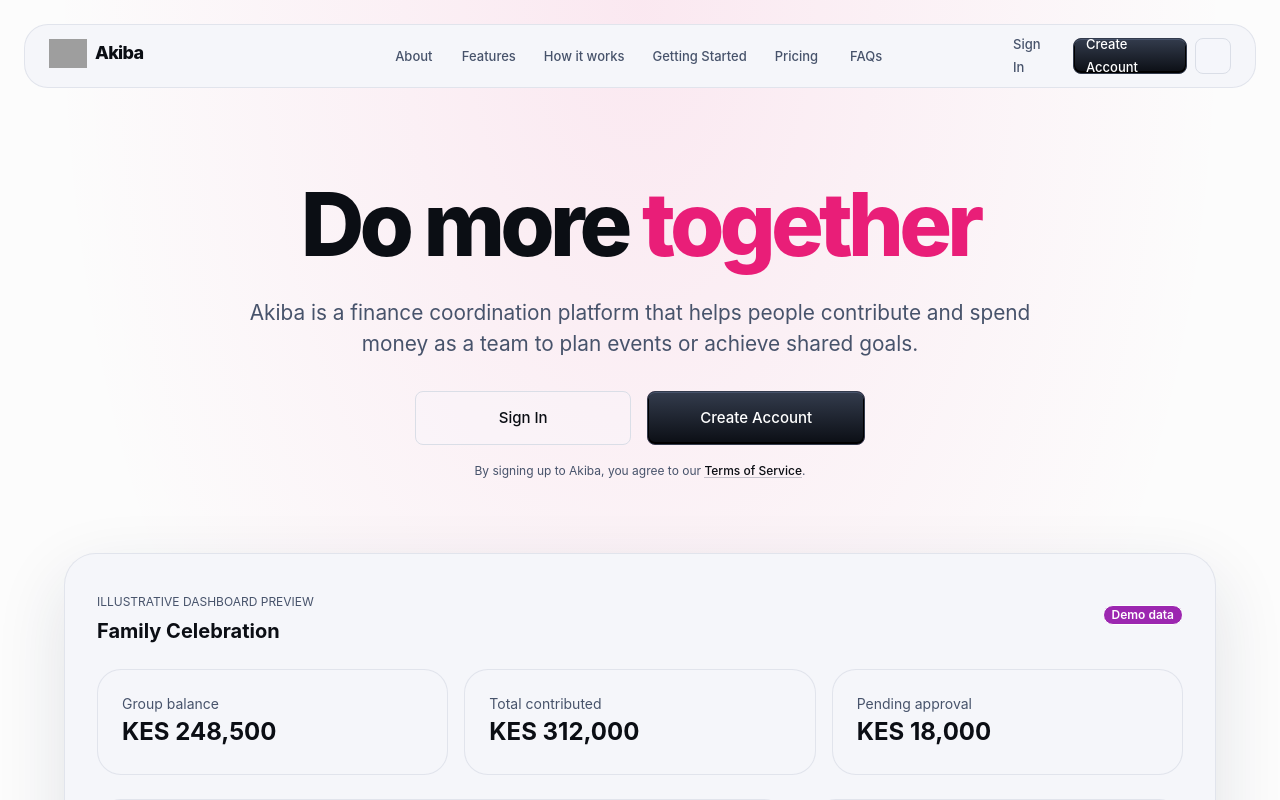
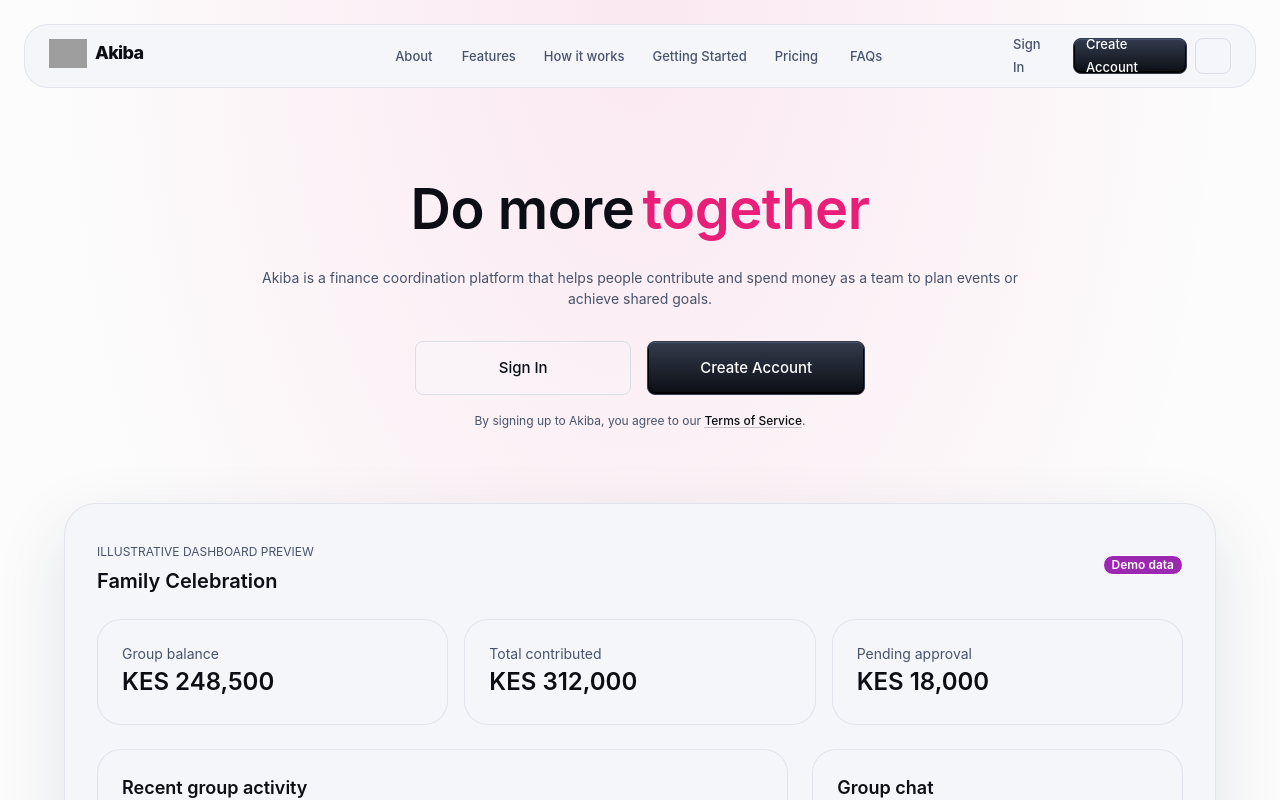
Before and after one commit to aogajoseph/akiba, a Next.js app: page /welcome in a window 1280 px wide. Shown: the top 800 px of the page. Built offline with nearby package versions, Linux system fonts and the light colour scheme; grey boxes are pictures that could not be loaded; some icons are missing.

Commit message:
Restore original MUI marketing typography hierarchy

```diff
--- a/app/marketing-template/components/Hero.tsx
+++ b/app/marketing-template/components/Hero.tsx
@@ -2,15 +2,15 @@ import { Box, Button, Container, Link, Paper, Stack, Typography, Chip } from '@m
 export default function Hero() {
  return <Box id="hero" sx={{scrollMarginTop:110,background:'radial-gradient(ellipse at 50% 0%,rgba(236,30,123,.09),transparent 65%)'}}>
  <Container maxWidth="lg" sx={{pt:{xs:17,md:22},pb:9,textAlign:'center'}}>
- <Typography variant="h1" sx={{fontWeight:800,fontSize:{xs:'3.2rem',md:'5.5rem'},letterSpacing:'-.055em',lineHeight:1.1}}>Do more <Box component="span" sx={{color:'#E91E78'}}>together</Box></Typography>
- <Typography sx={{maxWidth:790,mx:'auto',mt:3,color:'text.secondary',fontSize:{xs:'1.1rem',md:'1.3rem'}}}>Akiba is a finance coordination platform that helps people contribute and spend money as a team to plan events or achieve shared goals.</Typography>
+ <Typography variant="h1" sx={{display:'flex',justifyContent:'center',flexWrap:'wrap',gap:1,fontSize:'clamp(3rem, 10vw, 3.5rem)'}}>Do more <Box component="span" sx={{color:'#E91E78'}}>together</Box></Typography>
+ <Typography variant="body1" sx={{maxWidth:790,mx:'auto',mt:3,color:'text.secondary',textAlign:'center'}}>Akiba is a finance coordination platform that helps people contribute and spend money as a team to plan events or achieve shared goals.</Typography>
  <Stack direction={{xs:'column',sm:'row'}} spacing={2} justifyContent="center" sx={{mt:4,maxWidth:450,mx:'auto'}}>
  <Button href="/login" size="large" variant="outlined" fullWidth sx={{py:1.6}}>Sign In</Button><Button href="/signup" size="large" variant="contained" fullWidth sx={{py:1.6,bgcolor:'#E91E78','&:hover':{bgcolor:'#C21863'}}}>Create Account</Button></Stack>
  <Typography variant="caption" color="text.secondary" sx={{display:'block',mt:2}}>By signing up to Akiba, you agree to our <Link href="/terms">Terms of Service</Link>.</Typography>
  <Paper variant="outlined" sx={{mt:9,p:{xs:2,md:4},borderRadius:4,textAlign:'left',boxShadow:'0 25px 70px rgba(26,38,65,.12)'}}>
- <Stack direction="row" justifyContent="space-between" alignItems="center"><Box><Typography variant="overline" color="text.secondary">Illustrative dashboard preview</Typography><Typography variant="h5" fontWeight={700}>Family Celebration</Typography></Box><Chip label="Demo data" color="secondary"/></Stack>
+ <Stack direction="row" justifyContent="space-between" alignItems="center"><Box><Typography variant="overline" color="text.secondary">Illustrative dashboard preview</Typography><Typography variant="h5">Family Celebration</Typography></Box><Chip label="Demo data" color="secondary"/></Stack>
  <Stack direction={{xs:'column',md:'row'}} spacing={2} sx={{mt:3}}>
- {[[ 'Group balance','KES 248,500'],['Total contributed','KES 312,000'],['Pending approval','KES 18,000']].map(([name,value])=><Paper key={name} variant="outlined" sx={{p:3,flex:1,borderRadius:3}}><Typography variant="body2" color="text.secondary">{name}</Typography><Typography variant="h4" fontWeight={750}>{value}</Typography></Paper>)}</Stack>
+ {[[ 'Group balance','KES 248,500'],['Total contributed','KES 312,000'],['Pending approval','KES 18,000']].map(([name,value])=><Paper key={name} variant="outlined" sx={{p:3,flex:1,borderRadius:3}}><Typography variant="body2" color="text.secondary">{name}</Typography><Typography variant="h4">{value}</Typography></Paper>)}</Stack>
  <Stack direction={{xs:'column',md:'row'}} spacing={3} sx={{mt:3}}>
  <Paper variant="outlined" sx={{p:3,flex:2,borderRadius:3}}><Typography variant="h6">Recent group activity</Typography>{[['Mary contributed','+ KES 15,000'],['Venue payment approved','− KES 24,000'],['James contributed','+ KES 8,500']].map(([a,b])=><Stack key={a} direction="row" justifyContent="space-between" sx={{py:2,borderBottom:'1px solid',borderColor:'divider'}}><Typography>{a}</Typography><Typography fontWeight={700}>{b}</Typography></Stack>)}</Paper>
  <Paper variant="outlined" sx={{p:3,flex:1,borderRadius:3}}><Typography variant="h6">Group chat</Typography><Typography sx={{mt:2}}>Mary: Venue deposit confirmed! 🎉</Typography><Typography sx={{mt:2,color:'text.secondary'}}>James: Great, I’ve contributed.</Typography><Typography sx={{mt:2}}>Admin: Thanks, everyone!</Typography></Paper></Stack></Paper>
```
